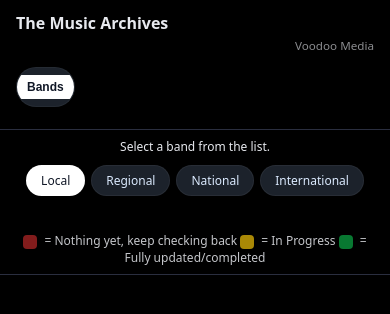
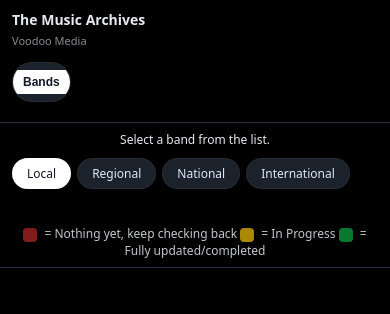
Before and after one commit to ruyven12/Music, a website: page index.html in a window 390 px wide. Drawn offline with Linux system fonts and the light colour scheme; no server answers.

Commit message:
Update index.html

```diff
--- a/index.html
+++ b/index.html
@@ -99,9 +99,9 @@
                LAYOUT
       ============================ */
       .wrap {
-        display: block;
-        height: calc(100vh - 50px);
-      }
+  		display: block;
+  		min-height: 100vh;
+	  }
 
       main {
         background: var(--bg);
@@ -280,13 +280,7 @@
         color: var(--muted);
         padding: 20px;
         text-align: center;
-      }
-
-      @media (max-width: 900px) {
-        main {
-          height: calc(100vh - 50px - 240px);
-        }
-      }
+	  }
 
       /* ===========================
              BAND DETAIL PANEL
@@ -404,9 +398,11 @@
 
   /* Cards: single column, centered */
   .cards {
-    padding: 8px;
-    grid-template-columns: minmax(0, 1fr);
-    gap: 12px;
+  	padding: 16px;
+  	display: grid;
+  	grid-template-columns: repeat(auto-fill, minmax(210px, 1fr));
+  	gap: 17px;
+  	overflow: visible;
   }
 
   .card {
@@ -445,6 +441,79 @@
   }
 }
 
+/* ===========================
+   MOBILE FRIENDLY TWEAKS
+=========================== */
+
+/* Tablets & small laptops */
+@media (max-width: 900px) {
+  header {
+    padding: 10px 12px;
+  }
+
+  header h1 {
+    font-size: 14px;
+  }
+
+  .results-head {
+    padding: 8px 12px;
+  }
+
+  .cards {
+    padding: 10px;
+    gap: 12px;
+    grid-template-columns: repeat(auto-fill, minmax(180px, 1fr));
+  }
+
+  .region-pill,
+  .letter-pill {
+    padding: 6px 14px;
+    font-size: 12px;
+  }
+}
+
+/* Phones (narrow screens) */
+@media (max-width: 600px) {
+  header {
+    flex-direction: column;
+    align-items: flex-start;
+    gap: 4px;
+  }
+
+  header h1 {
+    font-size: 14px;
+  }
+
+  header small {
+    font-size: 11px;
+    margin-left: 0;
+    opacity: 0.7;
+  }
+
+  .results-head {
+    align-items: stretch;
+    text-align: center;
+  }
+
+  #crumbs {
+    font-size: 12px;
+  }
+
+  .cards {
+    padding: 8px;
+    gap: 10px;
+    grid-template-columns: 1fr; /* one card per row on phone */
+  }
+
+  .card .thumb {
+    aspect-ratio: 16 / 9; /* less “square blocky” on narrow screens */
+  }
+
+  .band-detail {
+    padding: 0.75rem;
+  }
+}
+
 
     </style>
   </head>
```
